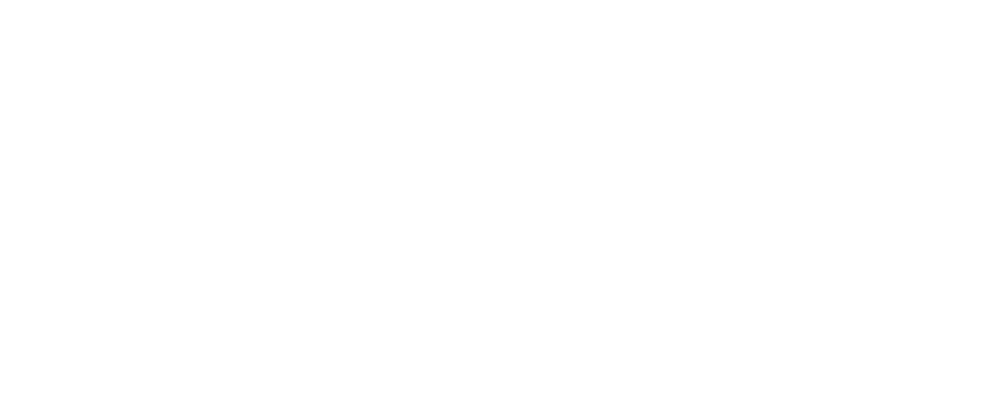
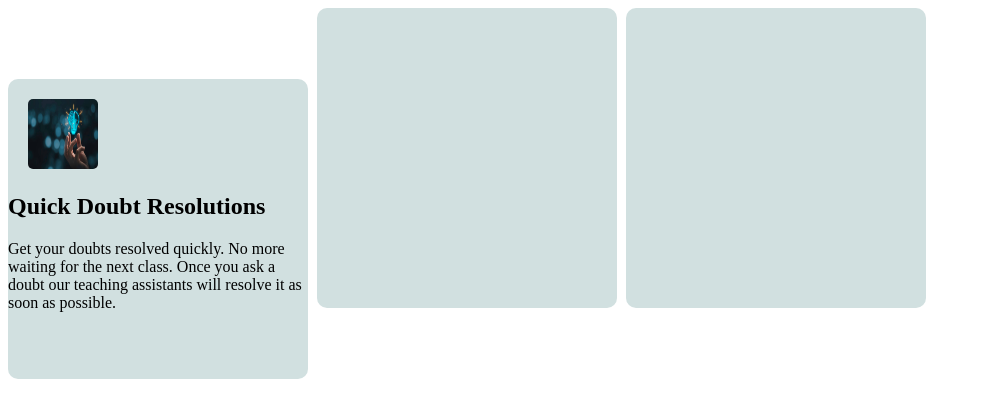
Before and after one commit to sujalugale/ICP8.0-Assignment-15, a plain HTML site: page index.html in a window 1280 px wide. Shown: the whole page, without its empty margins (0-981 px from the left). Drawn offline with Linux system fonts and the light colour scheme.

Commit message:
create first cart succesfully

```diff
--- a/index.html
+++ b/index.html
@@ -1,10 +1,42 @@
 <!DOCTYPE html>
 <html>
+
 <head>
+    <title>Assignment-15</title>
+    <style>
+   .cart{
+    background-color:  #d1e0e0;
+    height: 300px;
+    width: 300px;
+    display: inline-block;
 
-    <title>Assignment-15</title>
+    border-radius: 10px;
+    margin-right: 5px;
+   }
+   .img{
+    height: 70px;
+    width: 70px;
+    margin-top: 20px;
+    margin-left: 20px;
+    border-radius: 5px;
+   }
+
+
+    </style>
 </head>
+
 <body>
+ <div class="cart">
+    <img class="img" src="doubt.jpg" alt="doubt img">
+    <h2>Quick Doubt Resolutions</h2>
+    <p>Get your doubts resolved quickly. No more waiting for the next class. Once you ask a doubt our teaching assistants will resolve it as soon as possible.</p>
+ </div>
+ <div class="cart">
 
+ </div>
+ <div class="cart">
+
+ </div>
 </body>
+
 </html>
```
Also changed, not shown: doubt.jpg (added).
